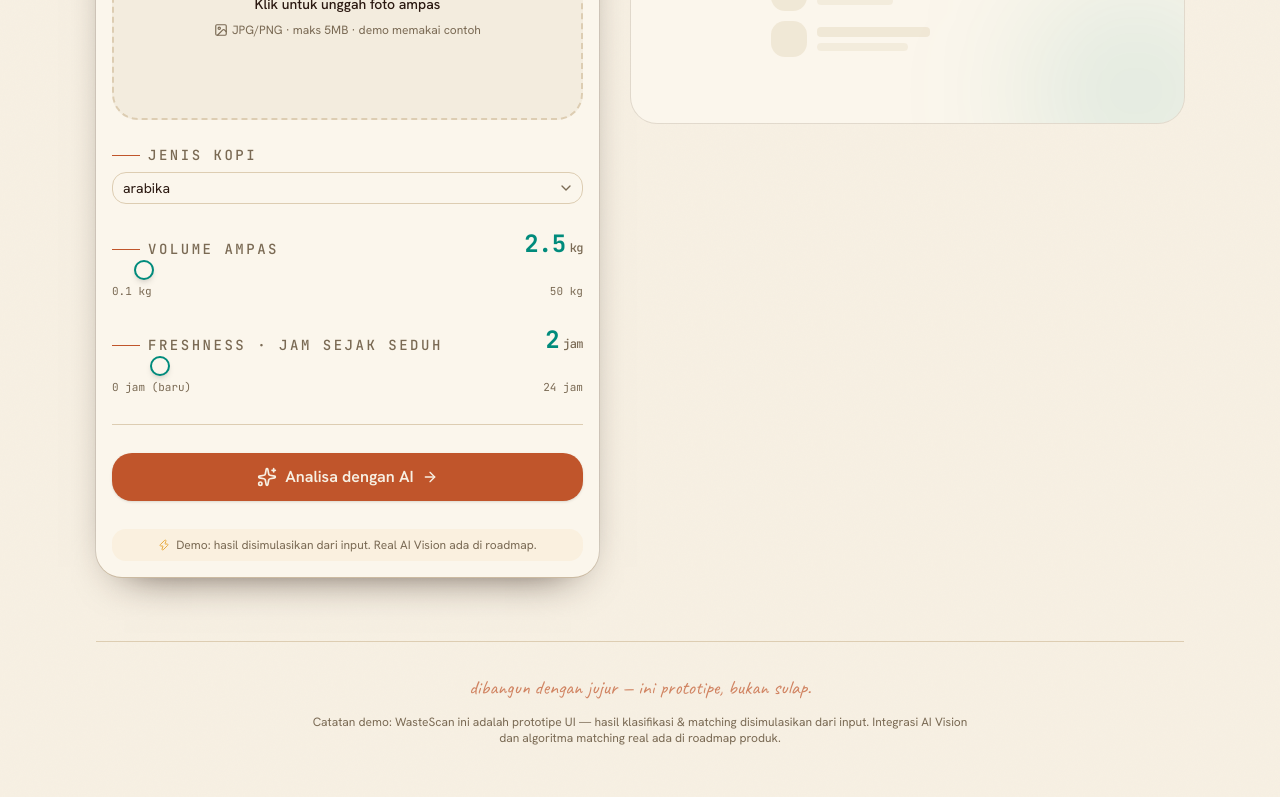
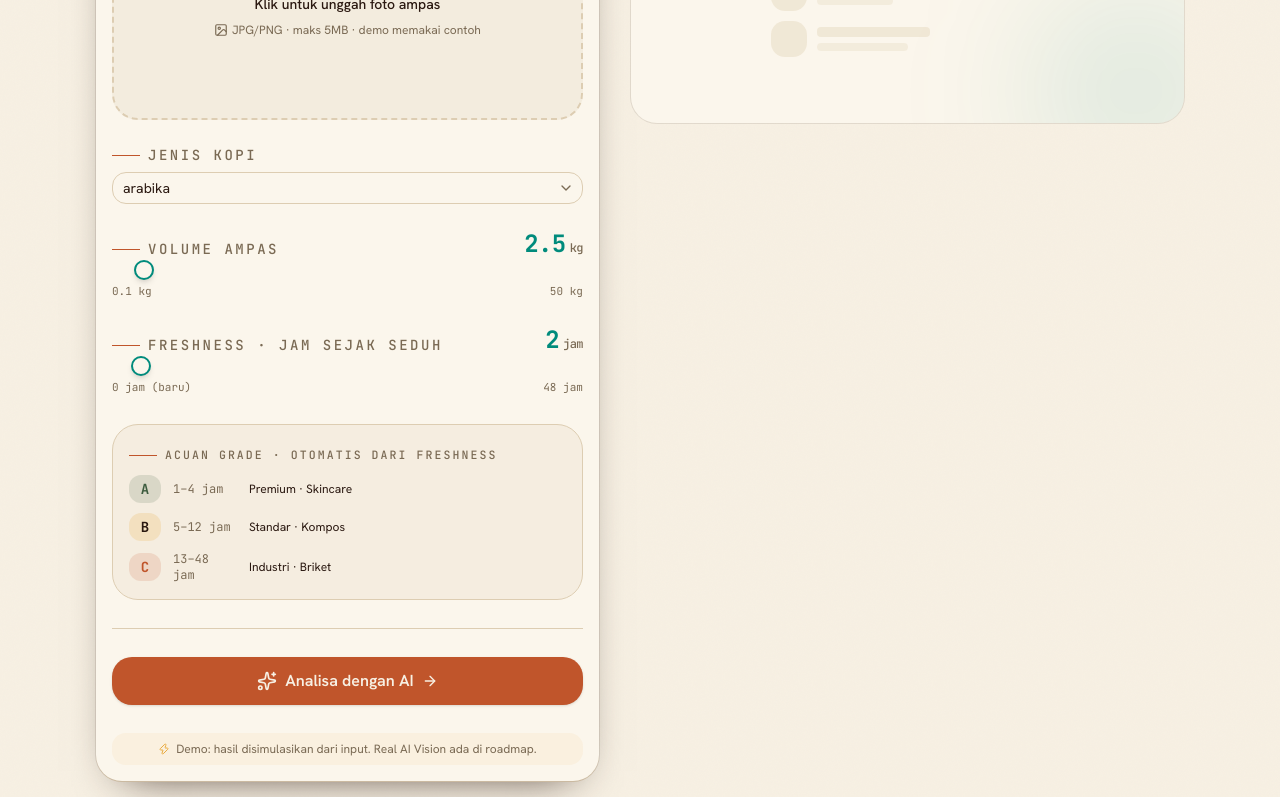
Before and after one commit to Stylenecy/GroundsToGrow, a Next.js app: page /wastescan in a window 1280 px wide. Shown: the part 1005-1802 px from the top of the page. Built offline with nearby package versions, Linux system fonts and the light colour scheme.

Commit message:
fix(feedback tim): grade legend + slider 48jam di WasteScan, diagram deck clickable full-size (DFD kebaca)

```diff
--- a/public/deck/index.html
+++ b/public/deck/index.html
@@ -409,11 +409,20 @@ body.on-dark .hint{color:#b8a787;}
   display:flex;align-items:center;justify-content:center;
   padding:.8rem;
   overflow:auto;
+  position:relative;
 }
 .diagram .dframe img{
   display:block;
   width:100%;height:auto;
   object-fit:contain;
+  cursor:zoom-in;
+}
+.diagram .dframe::after{
+  content:"\1F50D klik untuk perbesar";
+  position:absolute;top:.5rem;right:.5rem;
+  font-family:var(--font-mono);font-size:.58rem;letter-spacing:.02em;
+  background:rgba(33,19,9,.82);color:#F7F0E3;
+  padding:.22rem .5rem;border-radius:.4rem;pointer-events:none;z-index:2;
 }
 /* wide/landscape diagrams (DFD) */
 .diagram.wide .dframe{max-height:32vh;}
@@ -1345,6 +1354,15 @@ body.on-dark .hint{color:#b8a787;}
 
   setActive(0);
 })();
+
+/* Diagram: klik untuk buka full-resolution di tab baru (biar kebaca) */
+(function(){
+  document.querySelectorAll('.diagram .dframe img').forEach(function(img){
+    img.addEventListener('click', function(){
+      window.open(img.getAttribute('src'), '_blank', 'noopener');
+    });
+  });
+})();
 </script>
 </body>
 </html>
--- a/src/app/wastescan/page.tsx
+++ b/src/app/wastescan/page.tsx
@@ -628,7 +628,7 @@ export default function WasteScanPage() {
                 <Slider
                   id="fresh-slider"
                   min={0}
-                  max={24}
+                  max={48}
                   step={1}
                   value={[freshness]}
                   onValueChange={(v) =>
@@ -638,7 +638,37 @@ export default function WasteScanPage() {
                 />
                 <div className="flex justify-between font-mono text-[0.6875rem] text-muted-foreground">
                   <span>0 jam (baru)</span>
-                  <span>24 jam</span>
+                  <span>48 jam</span>
+                </div>
+              </div>
+
+              {/* Acuan grade — otomatis dari freshness */}
+              <div className="rounded-2xl border border-border bg-surface/50 p-4">
+                <p className="eyebrow mb-3 text-muted-foreground">
+                  Acuan Grade · otomatis dari freshness
+                </p>
+                <div className="flex flex-col gap-2.5 text-xs">
+                  <div className="flex items-center gap-3">
+                    <span className="inline-flex w-8 shrink-0 justify-center rounded-md bg-success/15 py-1 font-mono text-sm font-bold text-success">
+                      A
+                    </span>
+                    <span className="w-16 shrink-0 font-mono text-muted-foreground">1–4 jam</span>
+                    <span className="text-foreground">Premium · Skincare</span>
+                  </div>
+                  <div className="flex items-center gap-3">
+                    <span className="inline-flex w-8 shrink-0 justify-center rounded-md bg-highlight/20 py-1 font-mono text-sm font-bold text-highlight-foreground">
+                      B
+                    </span>
+                    <span className="w-16 shrink-0 font-mono text-muted-foreground">5–12 jam</span>
+                    <span className="text-foreground">Standar · Kompos</span>
+                  </div>
+                  <div className="flex items-center gap-3">
+                    <span className="inline-flex w-8 shrink-0 justify-center rounded-md bg-primary/15 py-1 font-mono text-sm font-bold text-primary">
+                      C
+                    </span>
+                    <span className="w-16 shrink-0 font-mono text-muted-foreground">13–48 jam</span>
+                    <span className="text-foreground">Industri · Briket</span>
+                  </div>
                 </div>
               </div>
 
```
